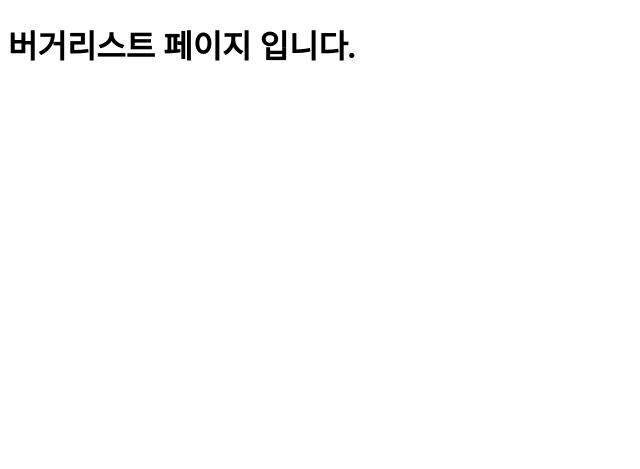
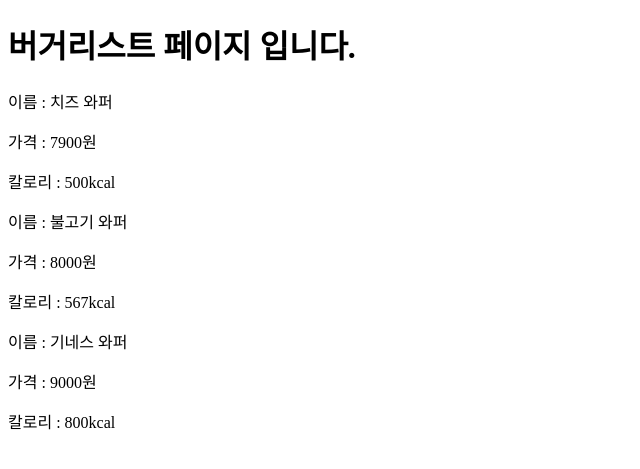
Before and after one commit to galadriel91/django-basics, a Django app: page /burger/ in a window 1280 px wide. Shown: the top 469 px of the page, without its empty margins (0-640 px from the left). Run offline with Django 4.2, Linux system fonts and the light colour scheme; data comes from the database, SQL or seed files in the repository.

Commit message:
Update: Import data and combine with templates

```diff
--- a/01.Pyburger/config/views.py
+++ b/01.Pyburger/config/views.py
@@ -1,7 +1,12 @@
 from django.shortcuts import render
+from burgers.models import Burger
 
 def main(request):
     return render(request , 'main.html')
 
 def burger(request):
-    return render(request , 'burger.html')
+    burger = Burger.objects.all()
+    context = {
+        "burgers" : burger
+    }
+    return render(request , 'burger.html' , context)
--- a/01.Pyburger/templates/burger.html
+++ b/01.Pyburger/templates/burger.html
@@ -6,5 +6,12 @@
 </head>
 <body>
     <h1>버거리스트 페이지 입니다.</h1>
+    {% for burger in burgers%}
+        <div>
+            <p>이름 : {{burger.name}}</p>
+            <p>가격 : {{burger.price}}원</p>
+            <p>칼로리 : {{burger.calories}}kcal</p>
+        </div>
+    {%endfor%}
 </body>
 </html>
```
